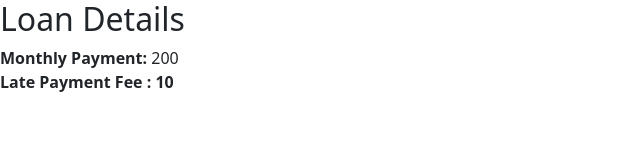
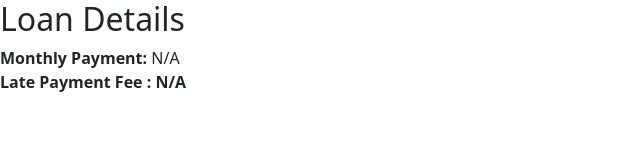
Before and after one commit to mostafahamed15/walletHub, an Angular app in the folder WH-FE-NG-TEST_updated/WH-FE-NG-TEST/: page /test-one in a window 1280 px wide. Shown: the top 161 px of the page, without its empty margins (0-640 px from the left). Built offline with nearby package versions, Linux system fonts and the light colour scheme.

Commit message:
feat: Loan function

```diff
--- a/WH-FE-NG-TEST_updated/WH-FE-NG-TEST/src/app/test-01.ts
+++ b/WH-FE-NG-TEST_updated/WH-FE-NG-TEST/src/app/test-01.ts
@@ -5,33 +5,44 @@
  * * Both [monthly_payment] and [late_payment] should print in the template in currency format : $1,234
  */
 
-import { Component, Input,NgModule  } from '@angular/core';
-import { RouterModule } from "@angular/router";
+import { Component, NgModule } from '@angular/core';
+import { RouterModule } from '@angular/router';
 
 @Component({
-    selector : 'ng-app',
-    template : `<div>
-                    <h2>Loan Details</h2>
-                    <b>Monthly Payment:</b> {{monthly_payment}} <br/>
-                    <b>Late Payment Fee : {{late_payment}}</b> <br/>
-                </div>`
+  selector: 'ng-app',
+  template: `<div>
+    <h2>Loan Details</h2>
+    <b>Monthly Payment:</b> {{ monthly_payment }} <br />
+    <b>Late Payment Fee : {{ late_payment }}</b> <br />
+  </div>`,
 })
 export class Test01Component {
-
-    loan_amount:number = 1000;
-    monthly_payment:number = 200;
-    late_payment = 10;
+  loan_amount: number = null;
+  monthly_payment: string =
+    this.loan_amount === null || this.loan_amount === 0
+      ? 'N/A'
+      : `$${String(this.loan_amount * 0.02).replace(
+          /(\d)(?=(\d\d\d)+(?!\d))/g,
+          '$1,'
+        )}`;
+  late_payment: string =
+    this.loan_amount === null || this.loan_amount === 0
+      ? 'N/A'
+      : `$${String(this.loan_amount * 0.05).replace(
+          /(\d)(?=(\d\d\d)+(?!\d))/g,
+          '$1,'
+        )}`;
 }
 
 @NgModule({
-    imports : [
-        RouterModule.forChild([
-            {
-                path : "",
-                component : Test01Component
-            }
-        ])
-    ],
-    declarations : [Test01Component]
+  imports: [
+    RouterModule.forChild([
+      {
+        path: '',
+        component: Test01Component,
+      },
+    ]),
+  ],
+  declarations: [Test01Component],
 })
 export class Test01Module {}
```
